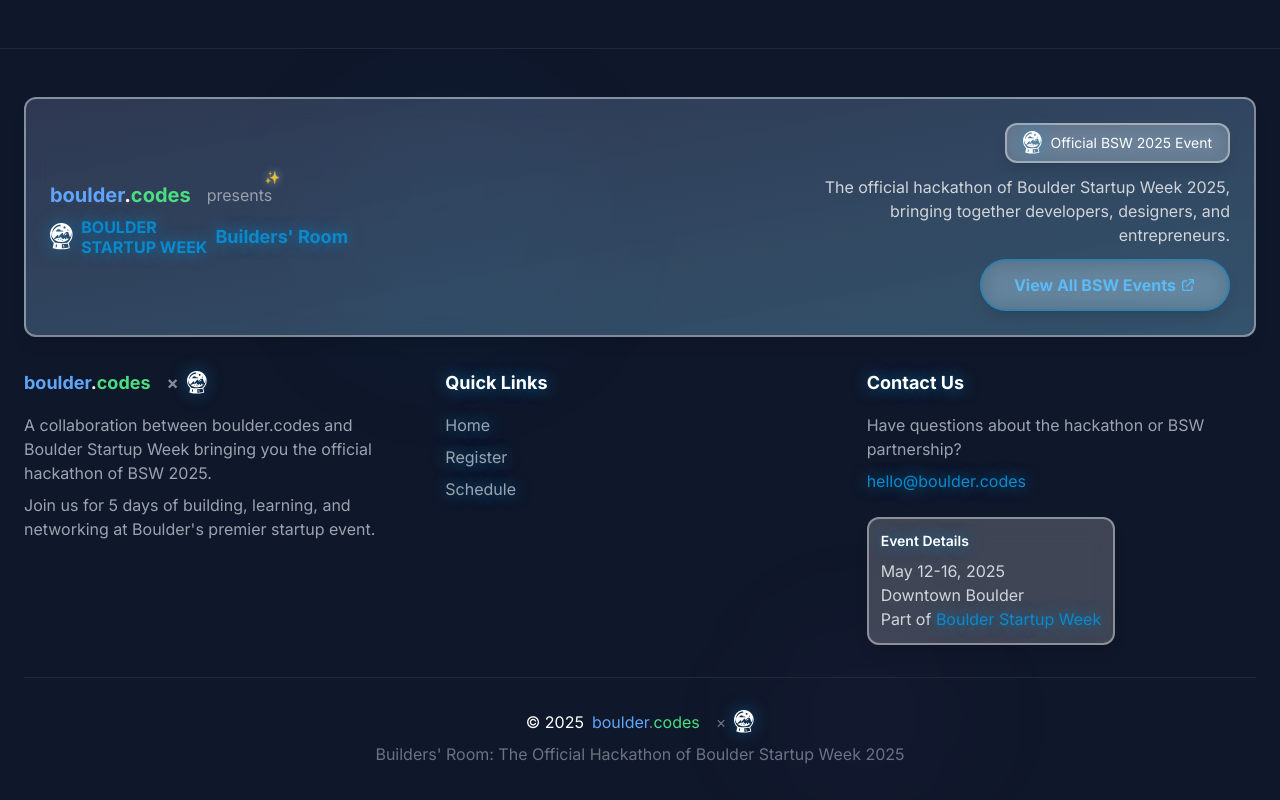
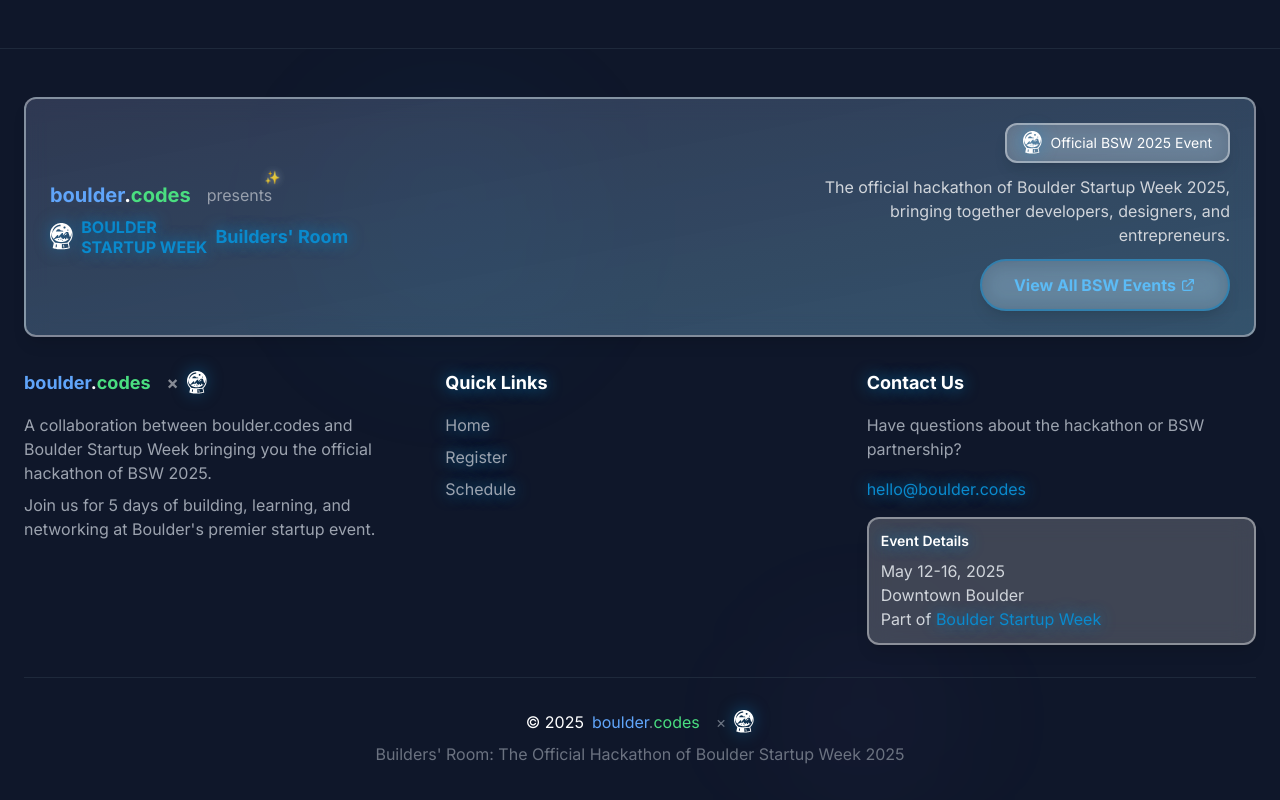
Before and after one commit to ryanstpierre/boulder.codes, a Next.js app: page / in a window 1280 px wide. Shown: the part 5209-6009 px from the top of the page. Built offline with nearby package versions, Linux system fonts and the light colour scheme; a web font is replaced by a local one.

Commit message:
footer fix

```diff
--- a/src/components/Footer.js
+++ b/src/components/Footer.js
@@ -85,14 +85,18 @@
 
           <div>
             <h3 className="text-white text-lg font-bold mb-4 glow-text">Contact Us</h3>
-            <div className="text-gray-400 mb-2">
+            <div className="text-gray-400 mb-4">
               Have questions about the hackathon or BSW partnership?
             </div>
-            <a href="mailto:hello@boulder.codes" className="text-[rgba(var(--bsw-blue),1)] hover:text-blue-300 glow-text">
+
+            <a
+              href="mailto:hello@boulder.codes"
+              className="text-[rgba(var(--bsw-blue),1)] hover:text-blue-300 inline-flex items-center mb-4 glow-text"
+            >
               hello@boulder.codes
             </a>
 
-            <div className="mt-6 fun-card p-3 inline-block">
+            <div className="fun-card p-3 w-full">
               <h4 className="text-white text-sm font-semibold mb-2 glow-text">Event Details</h4>
               <div className="text-gray-300">
                 May 12-16, 2025<br />
```
